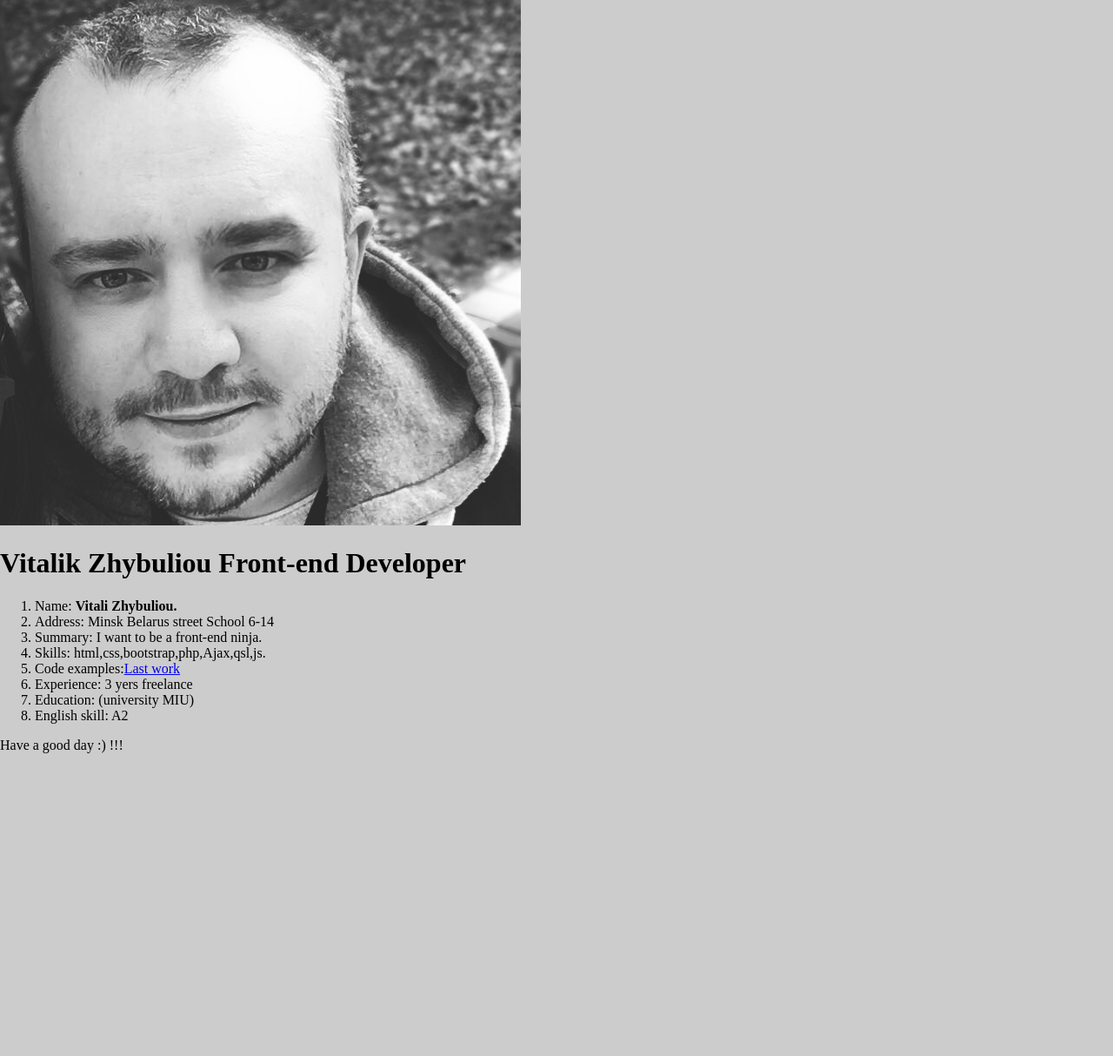
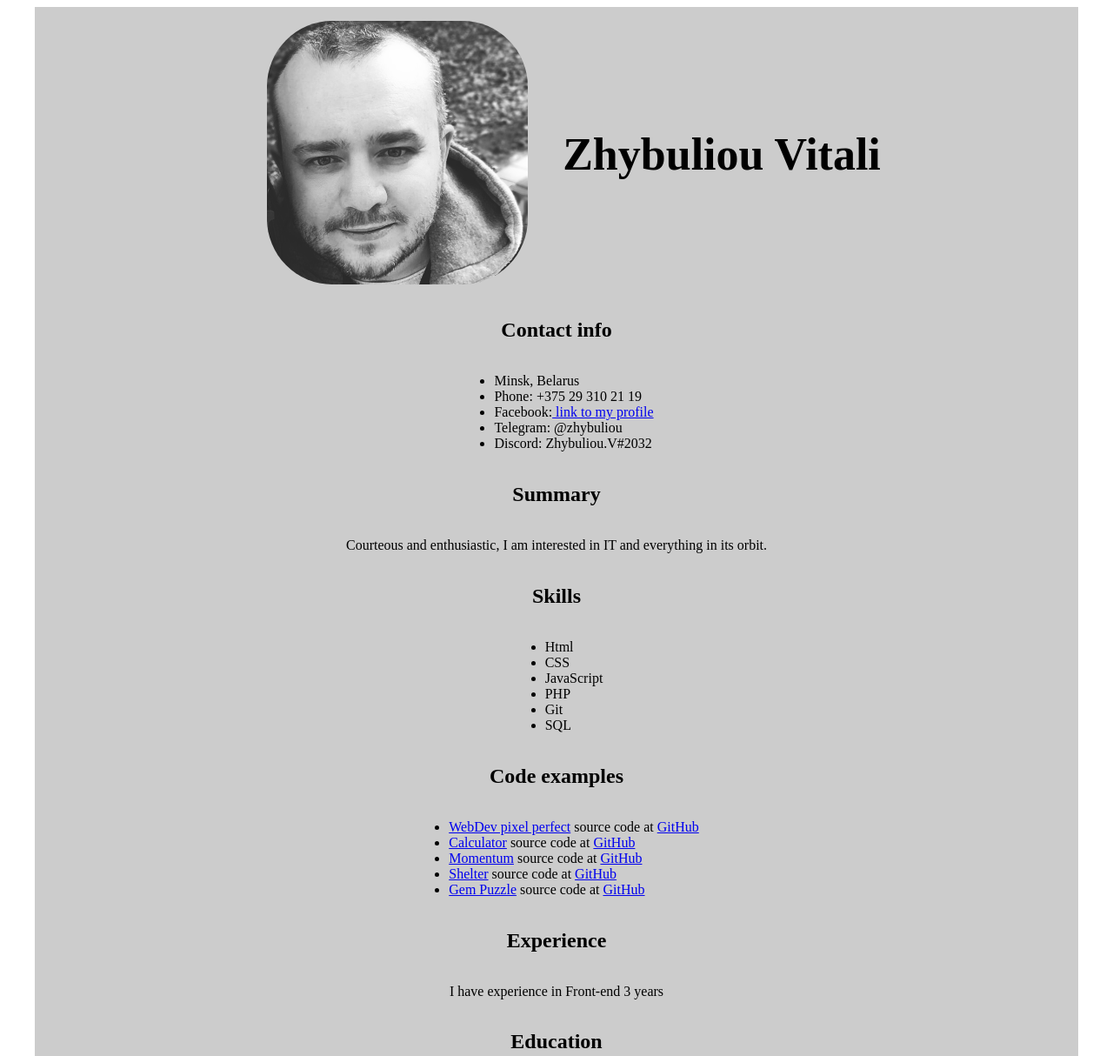
Before and after one commit to Zhybuliou/rsschool-cv, a plain HTML site: page index.html in a window 1280 px wide. Shown: the top 1214 px of the page at 87% size. Before the commit the page ends 882 px from the top, so only its background shows below. Drawn offline with Linux system fonts and the light colour scheme.

Commit message:
feat: add link my GitHub

```diff
--- a/index.html
+++ b/index.html
@@ -7,28 +7,74 @@
     <title>CV Zhybuliou Vitali</title>
 </head>
 <body>
+    <div class="container">
     <header>
-        <div>
-            <img src="./image/Vitalik.png" alt="Vitali">
+        <figure>
+            <img src="./image/Vitalik.png" alt="Zhybuliou">
+          </figure>
+        <h1>Zhybuliou Vitali</h1>
+    </header>
+<main>
+    <section>
+        <h2>Contact info</h2>
+        <div class="contact">
+            <ul>
+                <li>Minsk, Belarus</li>
+                <li>Phone: +375 29 310 21 19 </li>
+                <li>Facebook:<a href="https://www.facebook.com/profile.php?id=100008894673216"> link to my profile</a></li>
+                <li>Telegram: @zhybuliou </li>
+                <li>Discord: Zhybuliou.V#2032</li>
+            </ul>
         </div>
-        <div>
-            <h1>Vitalik Zhybuliou Front-end Developer</h1>
+    </section>
+    <section>
+        <h2>Summary</h2>
+        <p>Courteous and enthusiastic, I am interested in IT and everything in its orbit.</p>
+    </section>
+    <section>
+        <h2>Skills</h2>
+        <div class="skill">
+            <ul>
+                <li>Html</li>
+                <li>CSS</li>
+                <li>JavaScript</li>
+                <li>PHP</li>
+                <li>Git</li>
+                <li>SQL</li>
+            </ul>
         </div>
-    </header>
-     <section>
-         <div>
-                <ol>
-                  <li>Name: <b>Vitali Zhybuliou.</b></li>
-                  <li>Address: Minsk Belarus street School 6-14</li>
-                  <li>Summary: I want to be a front-end ninja.</li>
-                  <li>Skills: html,css,bootstrap,php,Ajax,qsl,js.</li>
-                  <li>Code examples:<a href="https://yago.by">Last work</a></li>
-                  <li>Experience: 3 yers freelance </li>
-                  <li>Education: (university MIU)</li>
-                  <li>English skill: A2 </li>
-              </ol>
-         </div>
-     </section>
+    </section>
+    <section>
+        <h2>Code examples</h2>
+        <ul>
+            <li><a href="https://rolling-scopes-school.github.io/zhybuliou-JS2020Q3/webdev/" target="_blank">WebDev pixel perfect</a> source code at <a href="#">GitHub</a></li>
+            <li><a href="https://zhybuliou.github.io/calculator/" target="_blank">Calculator</a> source code at <a href="#">GitHub</a></li>
+            <li><a href="https://rolling-scopes-school.github.io/zhybuliou-JS2020Q3/momentum/" target="_blank">Momentum</a> source code at <a href="#">GitHub</a></li>
+            <li><a href="https://rolling-scopes-school.github.io/zhybuliou-JS2020Q3/shelter/pages/main/" target="_blank">Shelter</a> source code at <a href="#">GitHub</a></li>
+            <li><a href="https://rolling-scopes-school.github.io/zhybuliou-JS2020Q3/gem-puzzle/" target="_blank">Gem Puzzle</a> source code at <a href="#">GitHub</a></li>
+        </ul>
+    </section>
+    <section>
+        <h2>Experience</h2>
+        <p>I have experience in Front-end 3 years</p>
+    </section>
+    <section>
+        <h2>Education</h2>
+        <p>I am learned in university MIU</p>
+    </section>
+    <section>
+        <h2>English</h2>
+        <p>I am have English skill B1</p>
+    </section>
+</main>
 </body>
-<footer><p> Have a good day :) !!!</p></footer>
+<footer>
+    <a href="https://rs.school/js/">
+        <img class="rs-img" src="./image/rs_school_js.svg" alt="rs-school">
+    </a>
+    <a href="">My GitHub</a>
+    <p>by at 2021</p>
+    <img src="/image/YouTube.svg" alt="my-you-tube">
+</footer>
+</div>
 </html>
--- a/style.css
+++ b/style.css
@@ -1,5 +1,38 @@
 body{
-    margin: 0;
-    padding: 0;
-    background-color: #ccc;
+    background-color: #fff;
 }
+.container{
+ background-color:#ccc;
+ max-width: 1200px;
+ margin: 0 auto;
+}
+header{
+    display: flex;
+    justify-content: center;
+}
+section{
+    display: flex;
+    flex-direction: column;
+    justify-content: center;
+    align-items: center;
+
+}
+header img{
+    max-width: 300px;
+    border-radius: 25%;
+}
+h1{
+    font-size: 52px;
+    display: flex;
+    align-items: center;
+}
+footer{
+    display: flex;
+    justify-content: space-evenly;
+    align-items: center;
+
+}
+.rs-img{
+    width: 100px;
+    height: 100px;
+}
```
Also changed, not shown: image/YouTube.svg (added), image/rs_school_js.svg (added).
